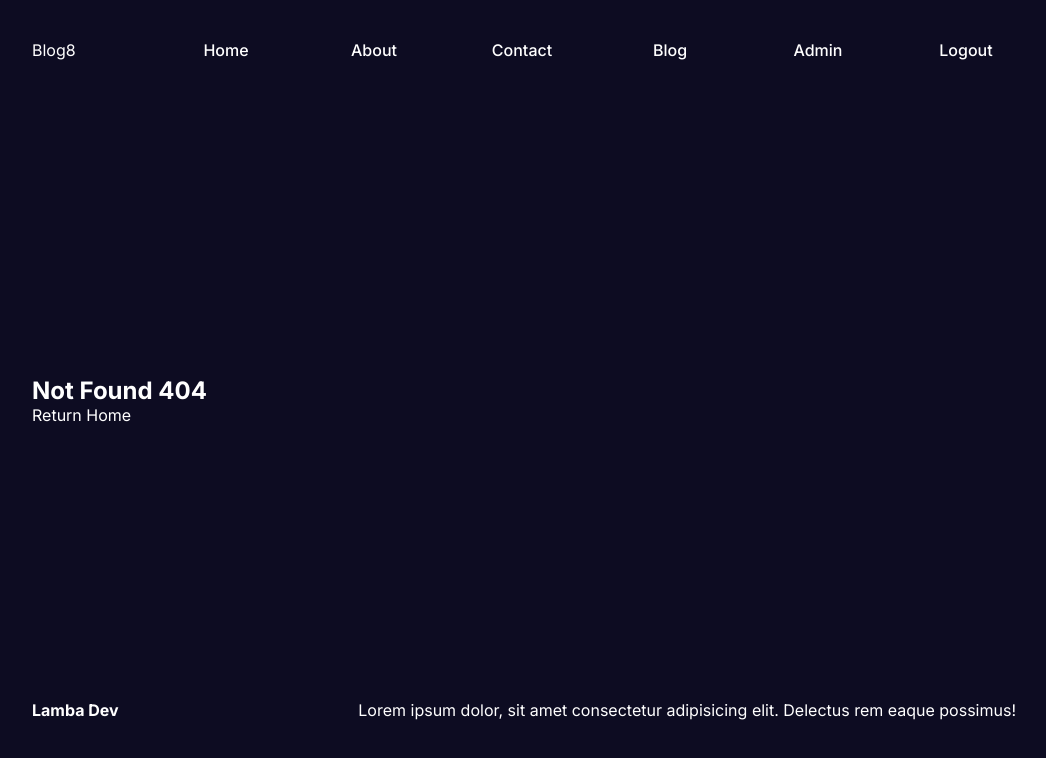
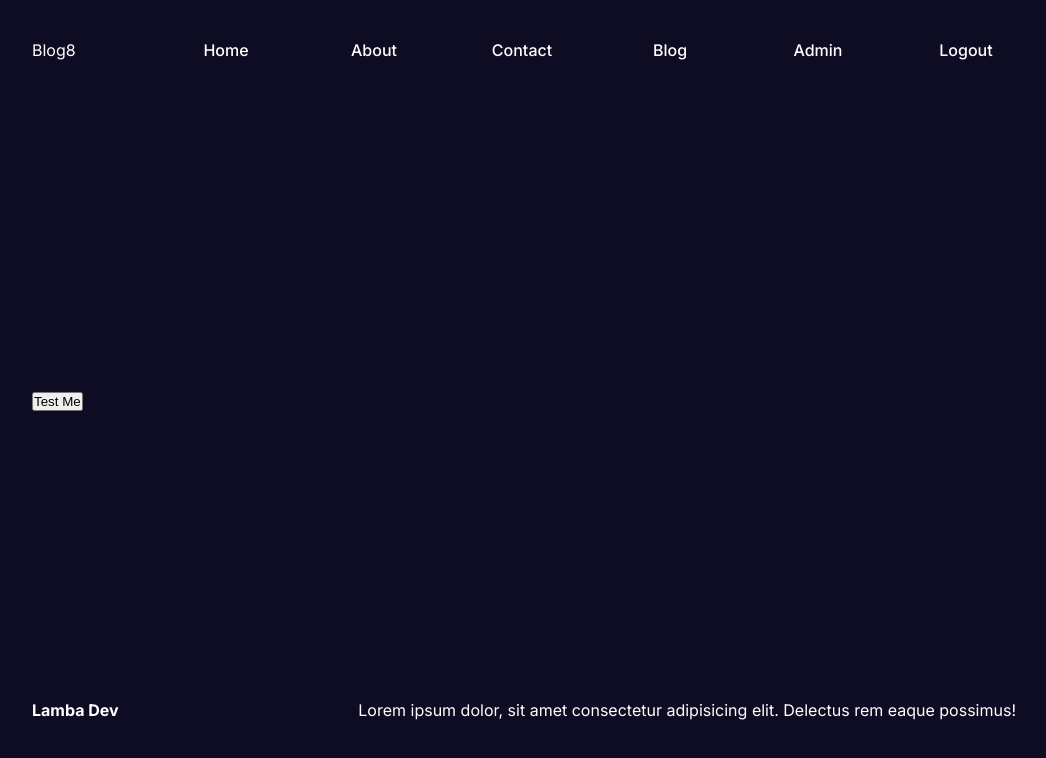
Before and after one commit to Adityakurapati/Agri-Helper, a Next.js app: page /serverTest in a window 1280 px wide. Before the commit this address had no page. Shown: the top 758 px of the page, without its empty margins (116-1162 px from the left). Built offline with nearby package versions, Linux system fonts and the light colour scheme.

Commit message:
server-actions

```diff
--- a/src/app/blog/[slug]/page.jsx
+++ b/src/app/blog/[slug]/page.jsx
@@ -7,7 +7,7 @@ import { getPost } from '../../../lib/data';
 export const generateMetadata=async ( { params } ) =>
 {
         const { slug }=params;
-        conts post=await getPost( { slug } );
+        const post=await getPost( { slug } );
         return {
                 title: post.title,
                 description: post.desc
--- /dev/null
+++ b/src/app/serverTest/page.jsx
@@ -0,0 +1,19 @@
+import { action } from '@/lib/actions'
+
+const ServerTest=() =>
+{
+        const actionInComponent=async () =>
+        {
+                'use server'
+                console.log( "action In" )
+        }
+        return (
+                <div>
+                        <form action={ actionInComponent }>
+                                <button type='submit'>Test Me </button>
+                        </form>
+                </div>
+        )
+}
+
+export default ServerTest
--- /dev/null
+++ b/src/lib/actions.js
@@ -0,0 +1,7 @@
+// src/lib/actions.js
+
+export const action=async ( req, res ) =>
+{
+        'use server'
+        console.log( "Helo" )
+};
```
Also changed, not shown: Notes.txt.
